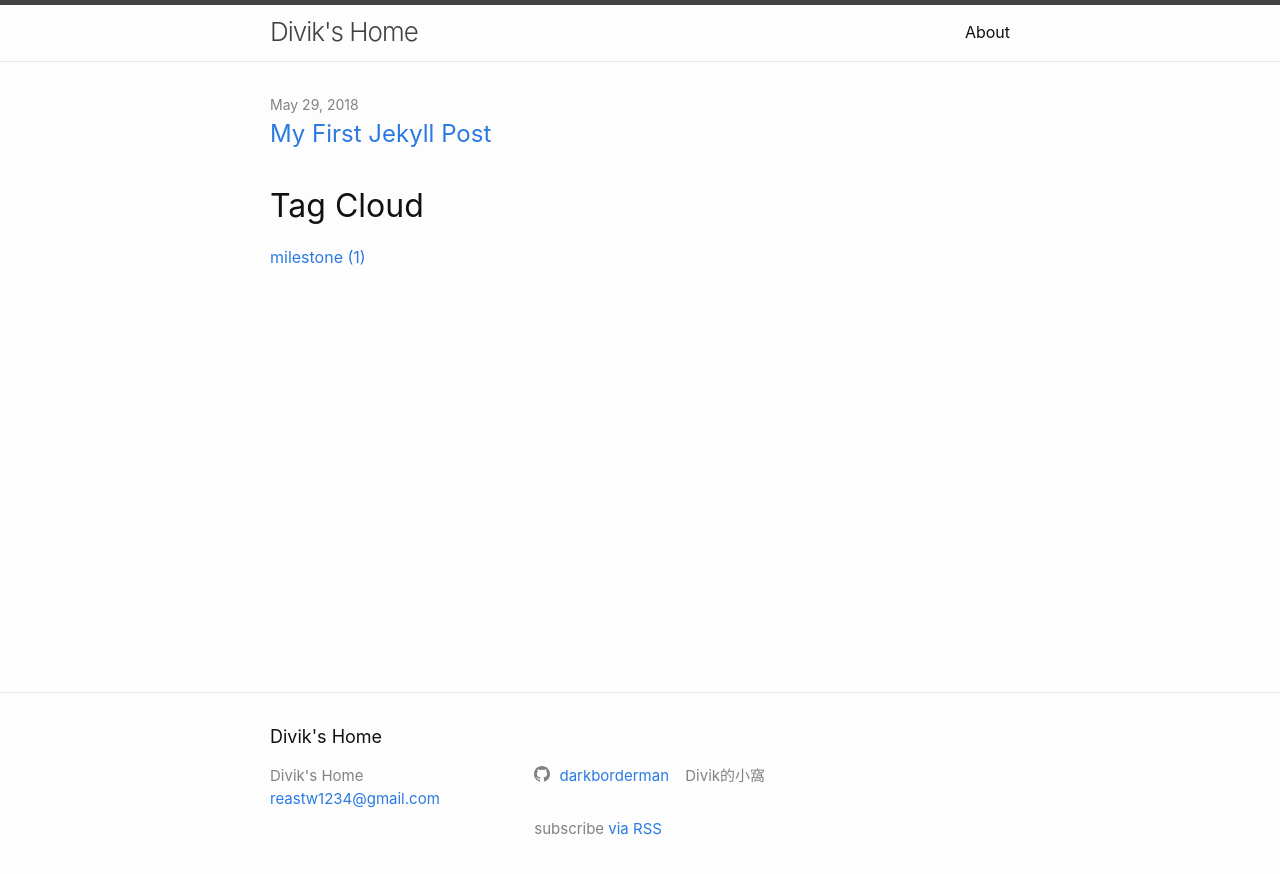
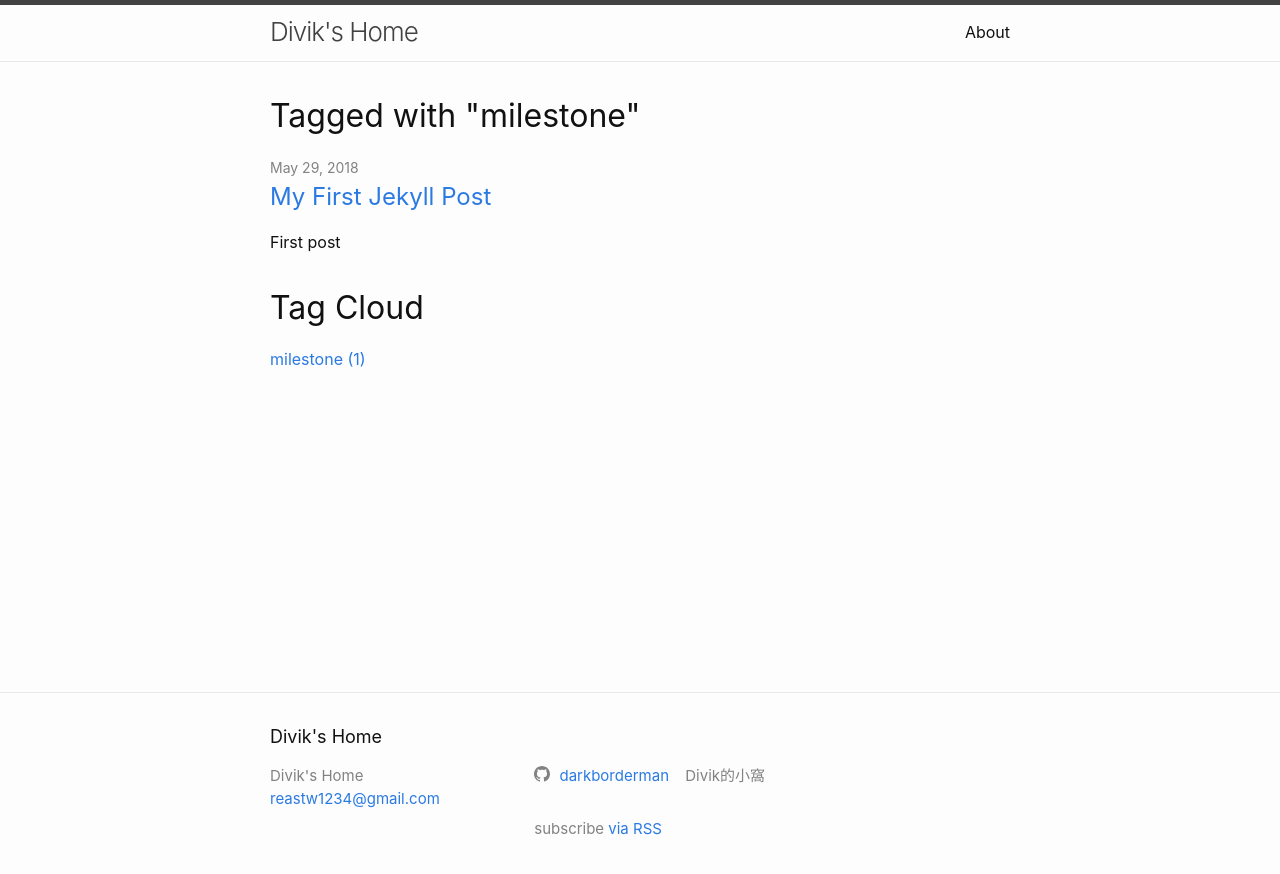
Before and after one commit to Darkborderman/darkborderman.github.io, a Jekyll site: the page built from tags/milestone/index.md, in a window 1280 px wide. Shown: the top 874 px of the page. Built offline with Jekyll 4.4.1, drawn with Linux system fonts in a browser that asks for light colours.

Commit message:
==Update layout for tag and showing post== Add new layout "tagList", for showing post related to current tag Add new _include "postUnit", for showing each post title and subtitle in post list

```diff
--- /dev/null
+++ b/_includes/postUnit.html
@@ -0,0 +1,9 @@
+{%- assign date_format = site.minima.date_format | default: "%b %-d, %Y" -%}
+
+<span class="post-meta">{{ post.date | date: date_format }}</span>
+<h3>
+    <a class="post-link" href="{{ post.url | relative_url }}">
+        {{ post.title | escape }}
+    </a>
+</h3>
+<h4>{{post.subtitle}}</h4>
--- /dev/null
+++ b/_layouts/tagList.html
@@ -0,0 +1,27 @@
+---
+layout: default
+---
+
+<div class="home">
+
+    {% assign sortTag=page.sortTag %}
+    <h1>Tagged with "{{sortTag}}"</h1>
+
+    {{content}}
+
+    {%- if site.posts.size > 0 -%}
+        <ul class="post-list">
+            {%- for post in site.posts -%}
+                <li>
+                {%- for tag in post.tags -%}
+                    {%- if tag ==sortTag -%}
+                        {%- include postUnit.html -%}
+                    {%- endif -%}
+                {%- endfor -%}
+                </li>
+            {%- endfor -%}
+        </ul>
+    {%- endif -%}
+    {% include tagCloud.html %}
+
+</div>
--- a/tags/milestone/index.html
+++ /dev/null
@@ -1,35 +0,0 @@
----
-layout: default
----
-
-<div class="home">
-
-    {%- if site.posts.size > 0 -%}
-    <ul class="post-list">
-        {%- for post in site.posts -%}
-            <li>
-            {%- for tag in post.tags -%}
-                {%- if tag =="milestone" -%}
-
-                    {%- assign date_format = site.minima.date_format | default: "%b %-d, %Y" -%}
-                    <span class="post-meta">{{ post.date | date: date_format }}</span>
-                    <h3>
-                        <a class="post-link" href="{{ post.url | relative_url }}">
-                            {{ post.title | escape }}
-                        </a>
-                    </h3>
-
-                    {%- if site.show_excerpts -%}
-                        {{ post.excerpt }}
-                    {%- endif -%}
-
-                {%- endif -%}
-            {%- endfor -%}
-            </li>
-        {%- endfor -%}
-    </ul>
-
-    {% include tagCloud.html %}
-    {%- endif -%}
-
-</div>
--- /dev/null
+++ b/tags/milestone/index.md
@@ -0,0 +1,4 @@
+---
+layout: tagList
+sortTag: "milestone"
+---
```
Also changed, not shown: _layouts/index.html (renamed from _layouts/home.html, +1 -7 lines), index.md (+1 -1 lines).
